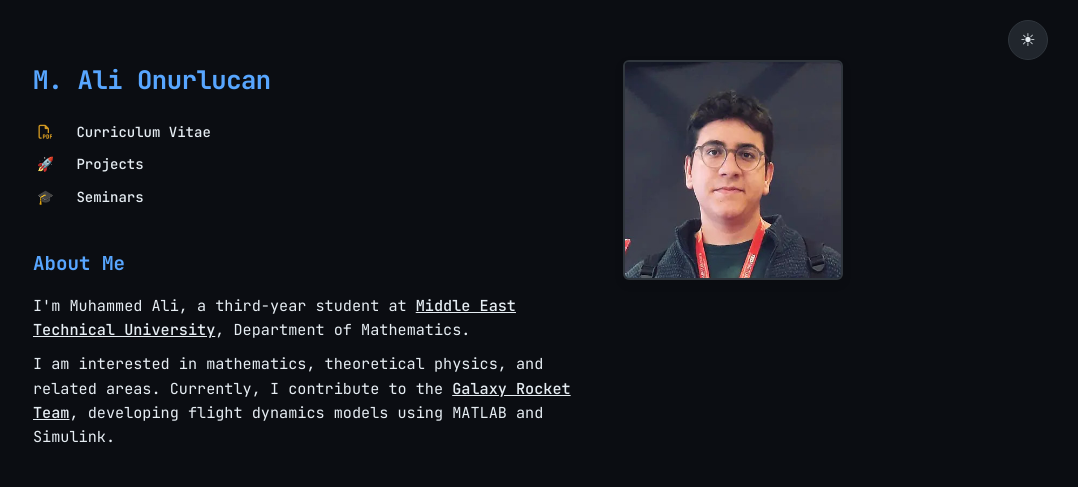
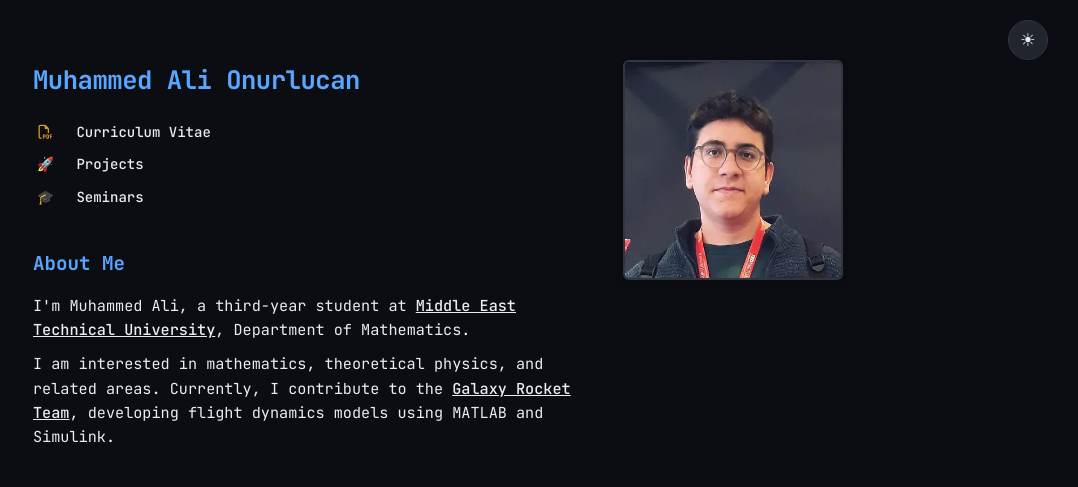
Before and after one commit to malii0/malii0.github.io, a plain HTML site: page index.html in a window 1280 px wide. Shown: the top 487 px of the page, without its empty margins (202-1280 px from the left). Drawn offline with Linux system fonts and the light colour scheme.

Commit message:
Update index.html

```diff
--- a/index.html
+++ b/index.html
@@ -12,7 +12,7 @@
     <div class="container">
 
         <div class="content-side">
-            <h1>M. Ali Onurlucan</h1>
+            <h1>Muhammed Ali Onurlucan</h1>
 
             <ul style="margin-bottom: 40px;">
                 <li>
```
